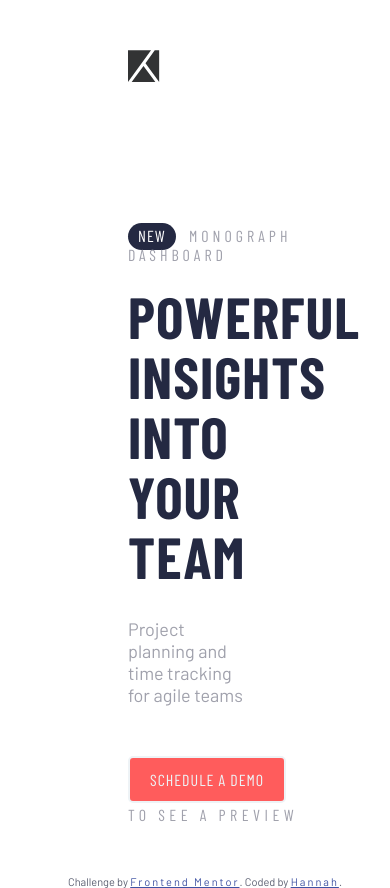
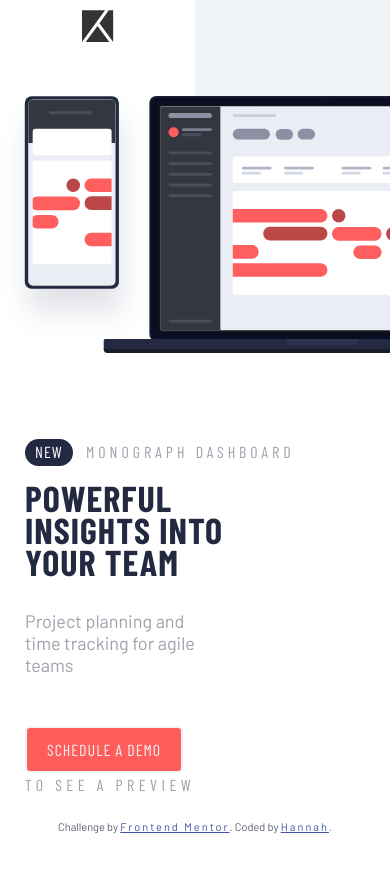
Before and after one commit to hannah-saurusrex/project-tracking-component, a website: page app/index.html in a window 390 px wide. After the commit the page ends 844 px from the top, so only its background shows below. Drawn offline with nearby package versions, Linux system fonts and the light colour scheme.

Commit message:
began implementing mobile styles

```diff
--- a/app/assets/styles/styles.css
+++ b/app/assets/styles/styles.css
@@ -201,6 +201,27 @@
 }
 
 @media only screen and (min-width: 300px) and (max-width: 667px) {
+    .main {
+        display: grid;
+        grid-template-columns: repeat(2, 1fr);
+        grid-gap: 0;
+        grid-template-areas:
+        "logo header"
+        "pitch-visual pitch-visual"
+        "pitch-intro pitch-intro"
+        "footer footer";
+    }
+
+    .logo {
+        display: grid;
+        grid-area: logo;
+        margin: 10px auto;
+        align-content: flex-start;
+    }
+
+    .header {
+        grid-area: header;
+    }
 
     .nav-menu {
         display: none;
@@ -307,6 +328,21 @@
         visibility: hidden;
     }
 
+    .pitch-image {
+        grid-area: pitch-visual;
+        margin-top: 35px;
+    }
+
+    .pitch {
+        grid-area: pitch-intro;
+        margin: 0 25px 25px 25px;
+    }
+
+    .pitch h1 {
+        font-size: 36px;
+        line-height: 2rem;
+    }
+
     /* menu fade */
     @keyframes fadein {
         from {
--- a/app/index.html
+++ b/app/index.html
@@ -17,13 +17,13 @@
     </div>
     <div class="header">
       <div class="mobile-nav">
-        <ul>
-          <li href="#">Product</li>
-          <li href="#">Features</li>
-          <li href="#">Pricing</li>
-          <span><li href="#">Login</li></span>
-        </ul>
         <input type="checkbox" id="burger-check" aria-label="mobile navigation">
+          <ul>
+            <li href="#">Product</li>
+            <li href="#">Features</li>
+            <li href="#">Pricing</li>
+            <span><li href="#">Login</li></span>
+          </ul>
         <label for="burger-check" class="label-style">
           <div class="burger-box">
             <div class="bar"></div>
--- a/app/temp/styles/styles.css
+++ b/app/temp/styles/styles.css
@@ -169,6 +169,18 @@
   color: #3e52a3; }
 
 @media only screen and (min-width: 300px) and (max-width: 667px) {
+  .main {
+    display: grid;
+    grid-template-columns: repeat(2, 1fr);
+    grid-gap: 0;
+    grid-template-areas: "logo header" "pitch-visual pitch-visual" "pitch-intro pitch-intro" "footer footer"; }
+  .logo {
+    display: grid;
+    grid-area: logo;
+    margin: 10px auto;
+    align-content: flex-start; }
+  .header {
+    grid-area: header; }
   .nav-menu {
     display: none;
     visibility: hidden; }
@@ -244,6 +256,15 @@
   .nav-menu ul li.spacer {
     display: none;
     visibility: hidden; }
+  .pitch-image {
+    grid-area: pitch-visual;
+    margin-top: 35px; }
+  .pitch {
+    grid-area: pitch-intro;
+    margin: 0 25px 25px 25px; }
+  .pitch h1 {
+    font-size: 36px;
+    line-height: 2rem; }
   /* menu fade */
   @keyframes fadein {
     from {
```
